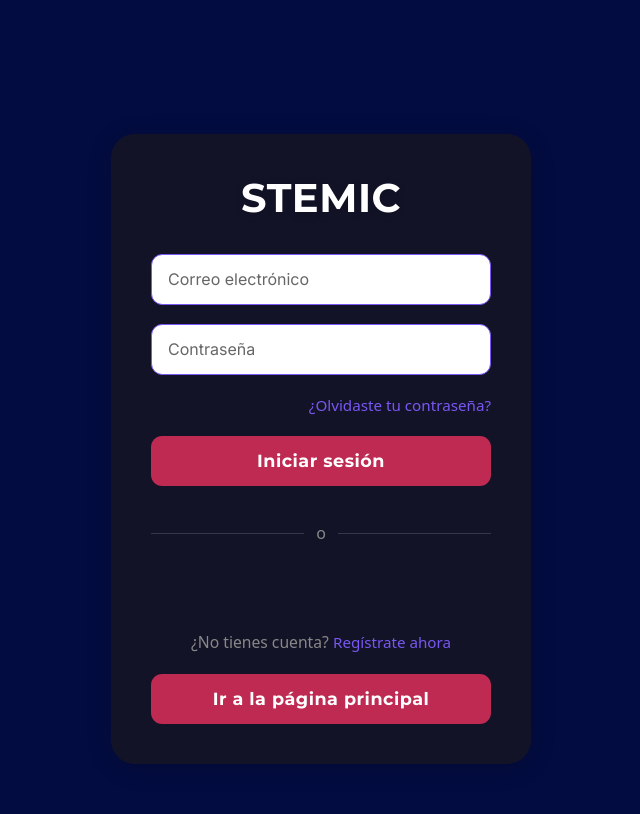
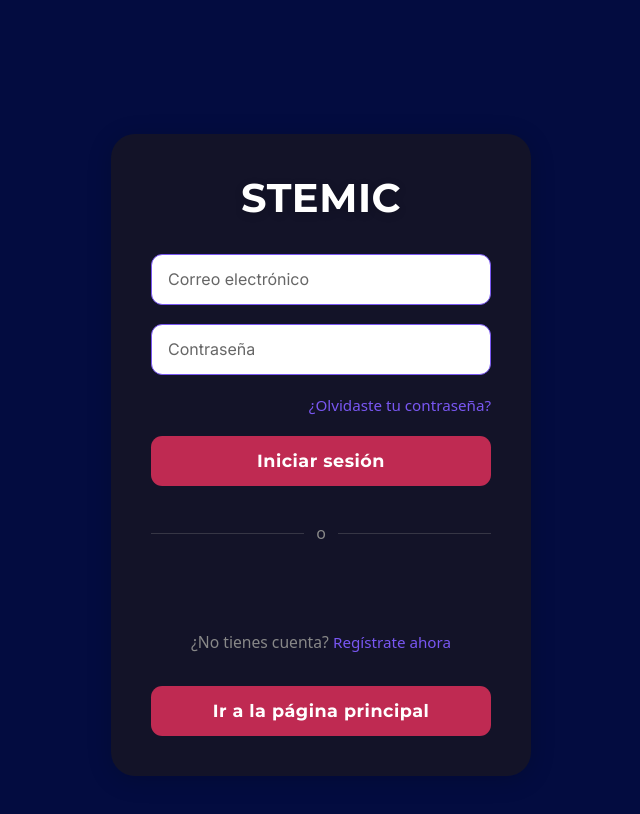
Before and after one commit to RageJohan/Proyecto_de_Tesis_C24_G34_Stemic_Frontend, a React (Vite) app: page /login in a window 1280 px wide. Shown: the top 814 px of the page, without its empty margins (319-959 px from the left). Built offline with nearby package versions, Linux system fonts and the light colour scheme; no server answers.

Commit message:
Change some styles

```diff
--- a/src/auth/styles/Login.css
+++ b/src/auth/styles/Login.css
@@ -1,3 +1,16 @@
+/* Botón para ir a la página principal desde login */
+.login-btn-home {
+  margin-top: 12px;
+  background: #fff;
+  color: var(--color-principal);
+  border: 1px solid var(--color-principal);
+  transition: background 0.2s, color 0.2s;
+}
+.login-btn-home:hover,
+.login-btn-home:focus {
+  background: var(--color-principal);
+  color: #fff;
+}
 /* Variables globales de color */
 :root {
   --color-bg: #030C40;
```
